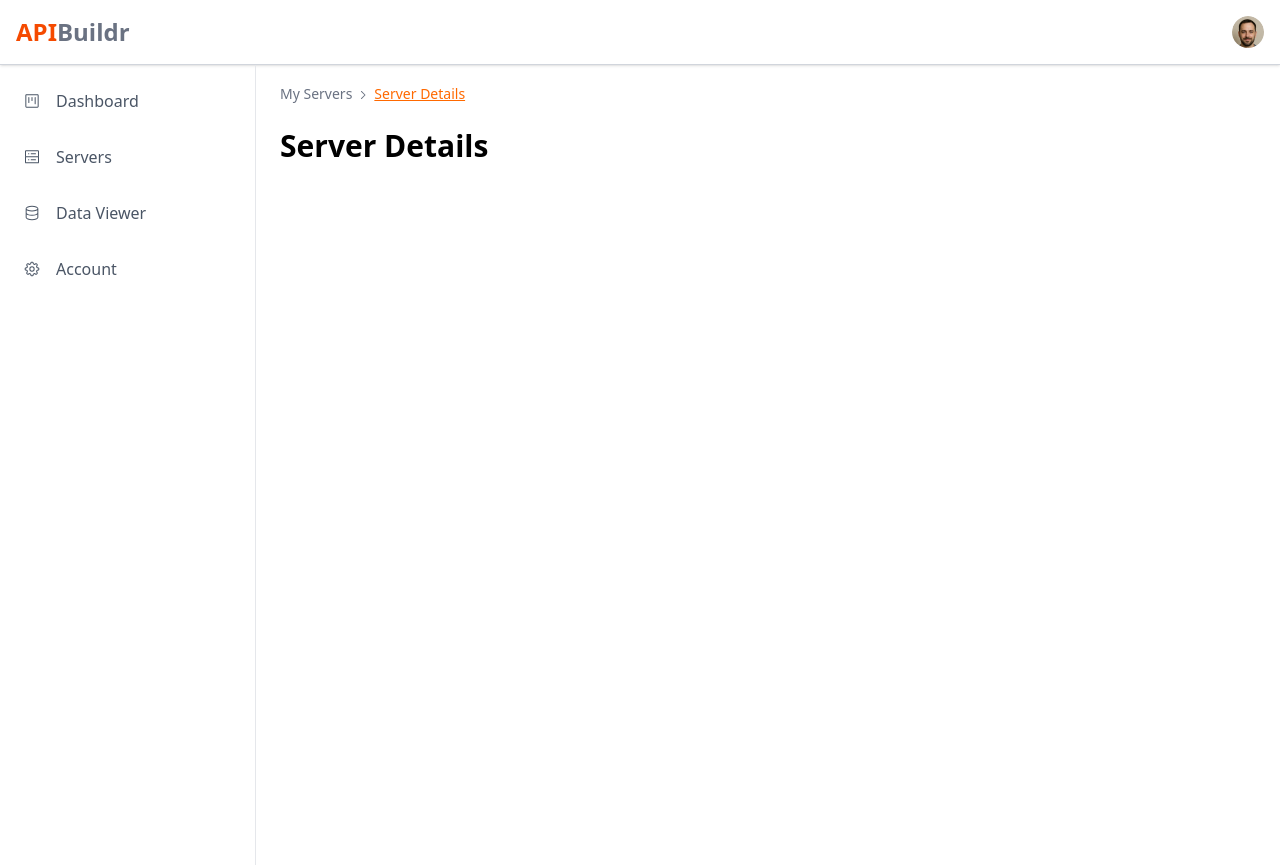
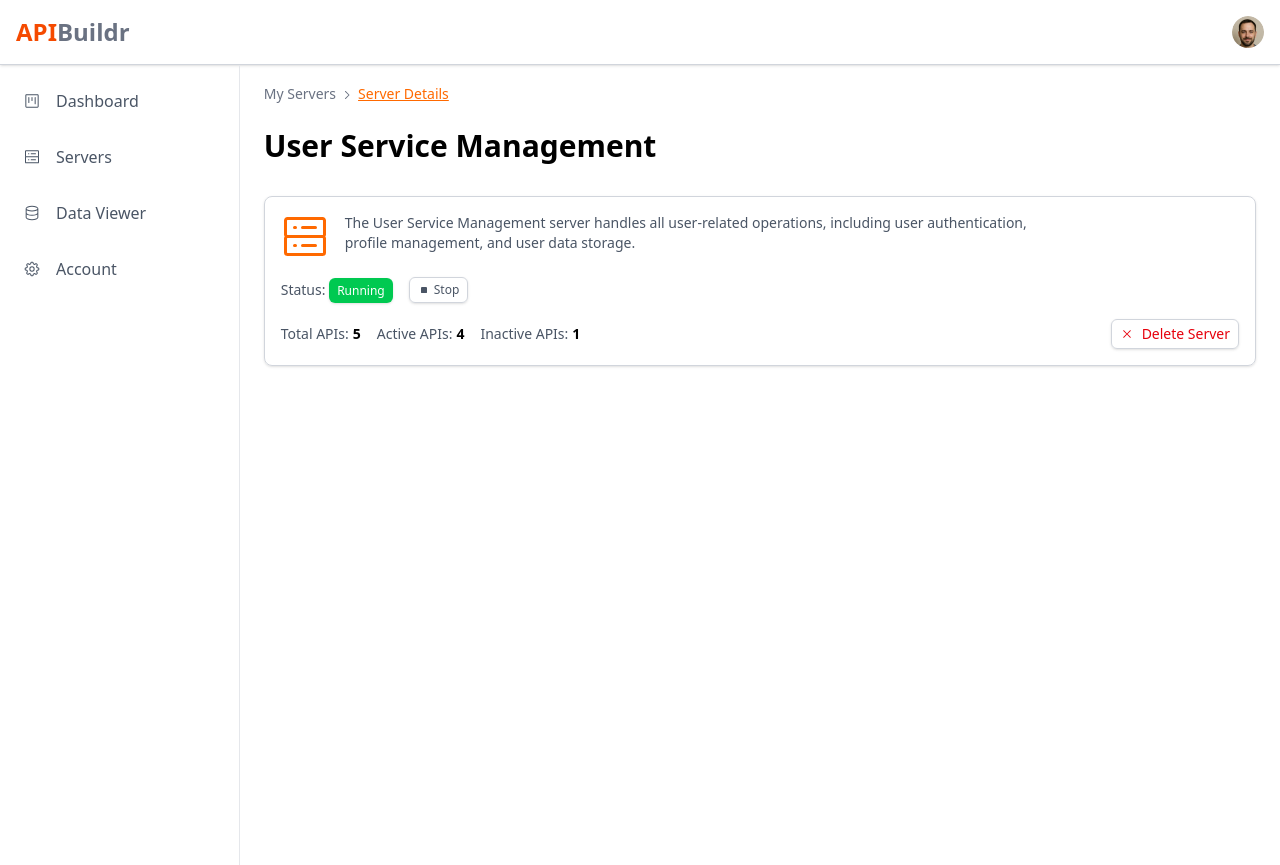
Before and after one commit to Ekpenga9000/apibuilder, a React (Vite) app in the folder frontend/: page /servers/1 in a window 1280 px wide. Built offline with nearby package versions, Linux system fonts and the light colour scheme.

Commit message:
Create user details head.

```diff
--- a/frontend/src/pages/ServerDetails.tsx
+++ b/frontend/src/pages/ServerDetails.tsx
@@ -1,4 +1,4 @@
-import { GoChevronRight } from "react-icons/go";
+import { GoChevronRight, GoServer, GoSquareFill, GoX } from "react-icons/go";
 import { Link } from "react-router-dom";
 
 const ServerDetails = () => {
@@ -12,7 +12,51 @@ const ServerDetails = () => {
         <span className="text-orange-500 underline">Server Details</span>
       </span>
 
-      <h2 className="text-3xl font-semibold mb-4">Server Details</h2>
+      <h2 className="text-3xl font-semibold mb-8">User Service Management</h2>
+      <section className="w-full border border-gray-300 shadow-sm rounded-lg p-4 mb-6">
+        <div className="flex flex-col md:flex-row md:items-start gap-4 mb-4">
+          <GoServer className="text-5xl text-orange-500 inline-block" />
+          <p className="text-gray-600 text-sm w-3/4">
+            {/* Please provide a description for the User Service Management server here. */}
+            The User Service Management server handles all user-related
+            operations, including user authentication, profile management, and
+            user data storage.
+          </p>
+        </div>
+        <ul className="flex items-center gap-4 mb-4 text-sm">
+          <li className="text-gray-600">
+            Status:{" "}
+            <span className="shadow-sm py-1 px-2 rounded-md text-xs bg-green-500 text-white">
+              Running
+            </span>
+          </li>
+          <li>
+            <button className="cursor-pointer border border-gray-300 text-gray-600 hover:text-red-500 hover:border-red-500 transition-colors shadow-sm py-1 px-2 rounded-md text-sm flex items-center gap-1 text-xs">
+              <GoSquareFill /> Stop
+            </button>
+          </li>
+        </ul>
+
+        <div className="flex items-center justify-between">
+          <ul className="flex gap-4">
+            <li className="text-sm text-gray-600">
+              Total APIs:
+              <strong className="text-black ml-1">5</strong>
+            </li>
+            <li className="text-sm text-gray-600">
+              Active APIs:
+              <strong className="text-black ml-1">4</strong>
+            </li>
+            <li className="text-sm text-gray-600">
+              Inactive APIs:
+              <strong className="text-black ml-1">1</strong>
+            </li>
+          </ul>
+          <button className="cursor-pointer border border-gray-300 text-red-600 hover:text-white hover:bg-red-500 hover:border-red-500 transition-colors shadow-sm py-1 px-2 rounded-md text-sm flex items-center gap-2">
+            <GoX /> Delete Server
+          </button>
+        </div>
+      </section>
       {/* Server details content goes here */}
     </section>
   );
```
